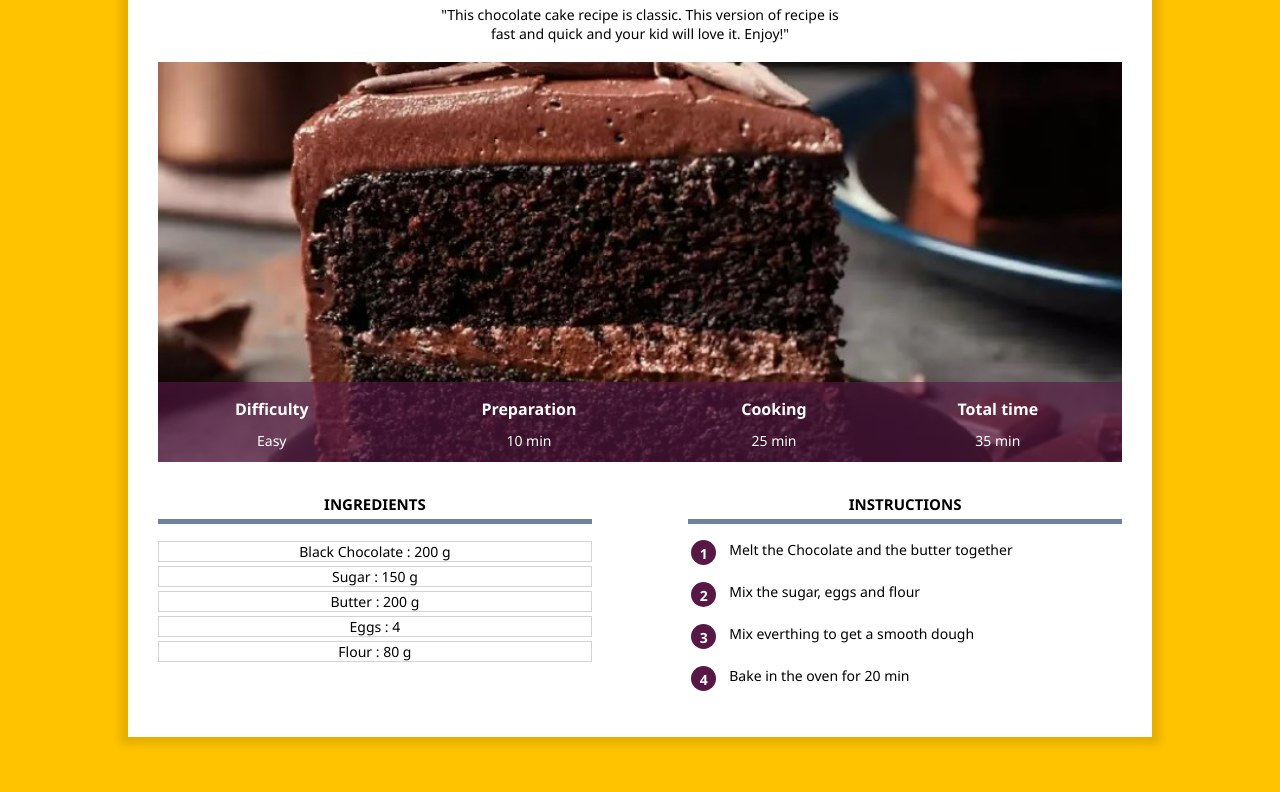
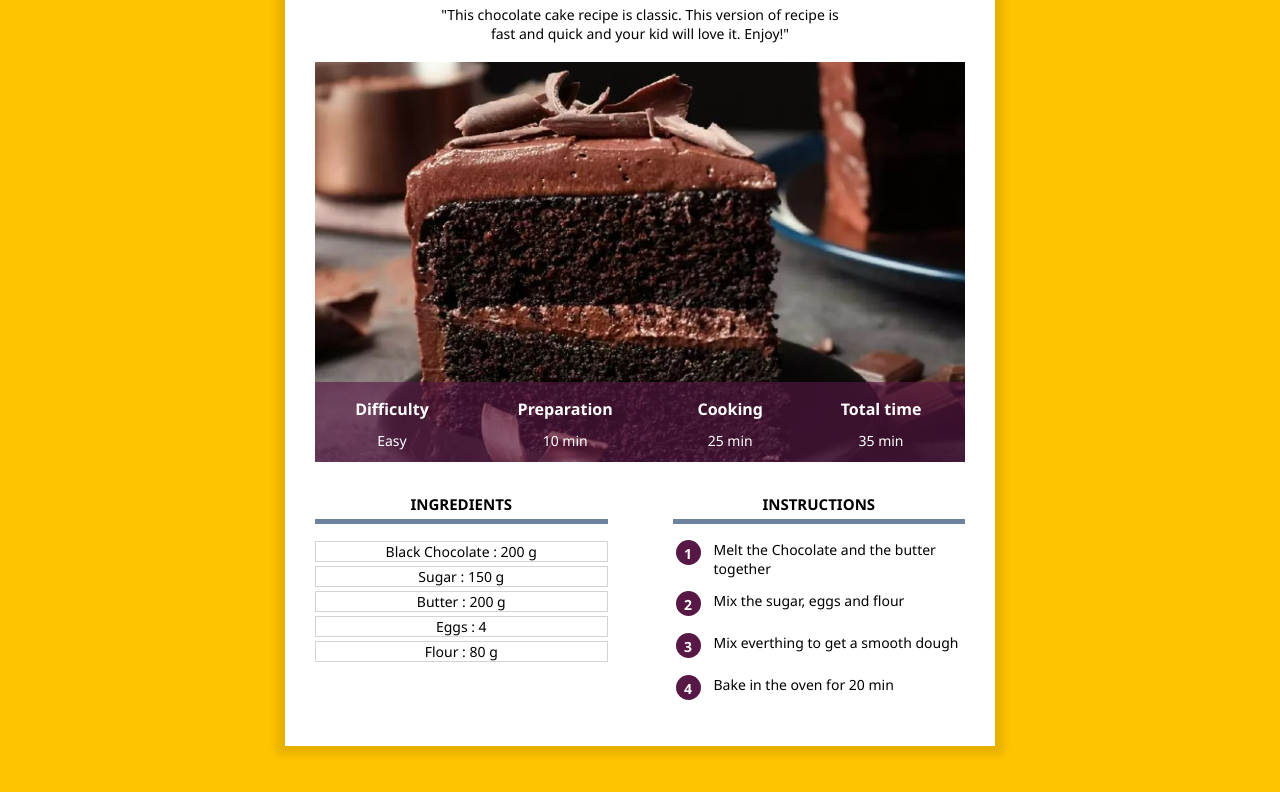
Before and after one commit to GowriShankar-V7/recipe_site, a plain HTML site: page index.html in a window 1280 px wide. Shown: the part 158-950 px from the top of the page. Drawn offline with Linux system fonts and the light colour scheme.

Commit message:
Add files via upload

```diff
--- a/index.html
+++ b/index.html
@@ -4,6 +4,7 @@
 <head>
     <title>Chocolate Cake</title>
     <meta charset="UTF-8">
+    <meta name="viewport" content="width=device-width, initial-scale=1.0">
     <link rel="stylesheet" href="recipe.css" />
 </head>
 
--- a/recipe.css
+++ b/recipe.css
@@ -9,9 +9,9 @@ body {
 
 div.content {
     background-color: white;
-    margin: 60px 10% 80px 10%;
-    padding: 0px 30px 30px 30px;
-    min-width: 350px;
+    margin: 40px 8px 40px 8px;
+    padding: 0px 8px 20px 8px;
+    /* min-width: 350px; */
     box-shadow: 0px 0px 8px 8px rgba(0,0,0,0.1);
     overflow: visible;
  }
@@ -70,20 +70,17 @@ table.info{
     color: white;
     /* background-color: #6C8290C0; */
     background-color:  #581845A0;
-    height: 80px;
-
+    height: 40px;
 }
 table.info td {
     text-align: center;
     vertical-align: top;
-    font-size: 14px;
-
+    font-size: 10px;
 }
 table.info th {
     vertical-align: bottom;
     padding-bottom: 8px;
-    font-size: 16px;
-
+    font-size: 12px;
 }
 img.info {
     display: block;
@@ -94,7 +91,7 @@ img.info {
 }
 
 div.col {
-    width: 45%;
+    width: 100%;
     margin-top: 20px;
 }
 div.col h2 {
@@ -103,18 +100,16 @@ div.col h2 {
     font-size: 15px;
     border-bottom: 5px solid #6C829D;
     padding-bottom: 5px;
-
 }
 
 div.col1 {
-
     display: inline-block;
-    margin-right: 10%;
+    /* margin-right: 10%; */
     margin-bottom: 20px;
 }
 
 div.col2 {
-    float: right;
+    /* float: right; */
 }
 
 div.ingredients p {
@@ -151,3 +146,42 @@ table.Instructions td {
 table.Instructions tr {
     height: 40px;
 }
+
+/* For desktop */
+@media only screen and (min-width: 768px) {
+    div.content {
+        margin: 60px 10% 80px 10%;
+        padding: 0px 30px 30px 30px;
+        min-width: 350px;
+    }
+    table.info{
+        height: 80px;
+    }
+
+    table.info td {
+         font-size: 14px;
+
+    }
+    table.info th {
+        font-size: 16px;
+
+    }
+    div.col {
+        width: 45%;
+    }
+    div.col1 {
+        margin-right: 10%;
+    }
+    div.col2 {
+        float: right;
+    }
+}
+
+/* For very large screen */
+@media only screen and (min-width: 900px) {
+    div.content {
+        margin-left: auto;
+        margin-right: auto;
+        width: 650px;
+    }
+}
```
Also changed, not shown: recipe.html (+1 -0 lines).
